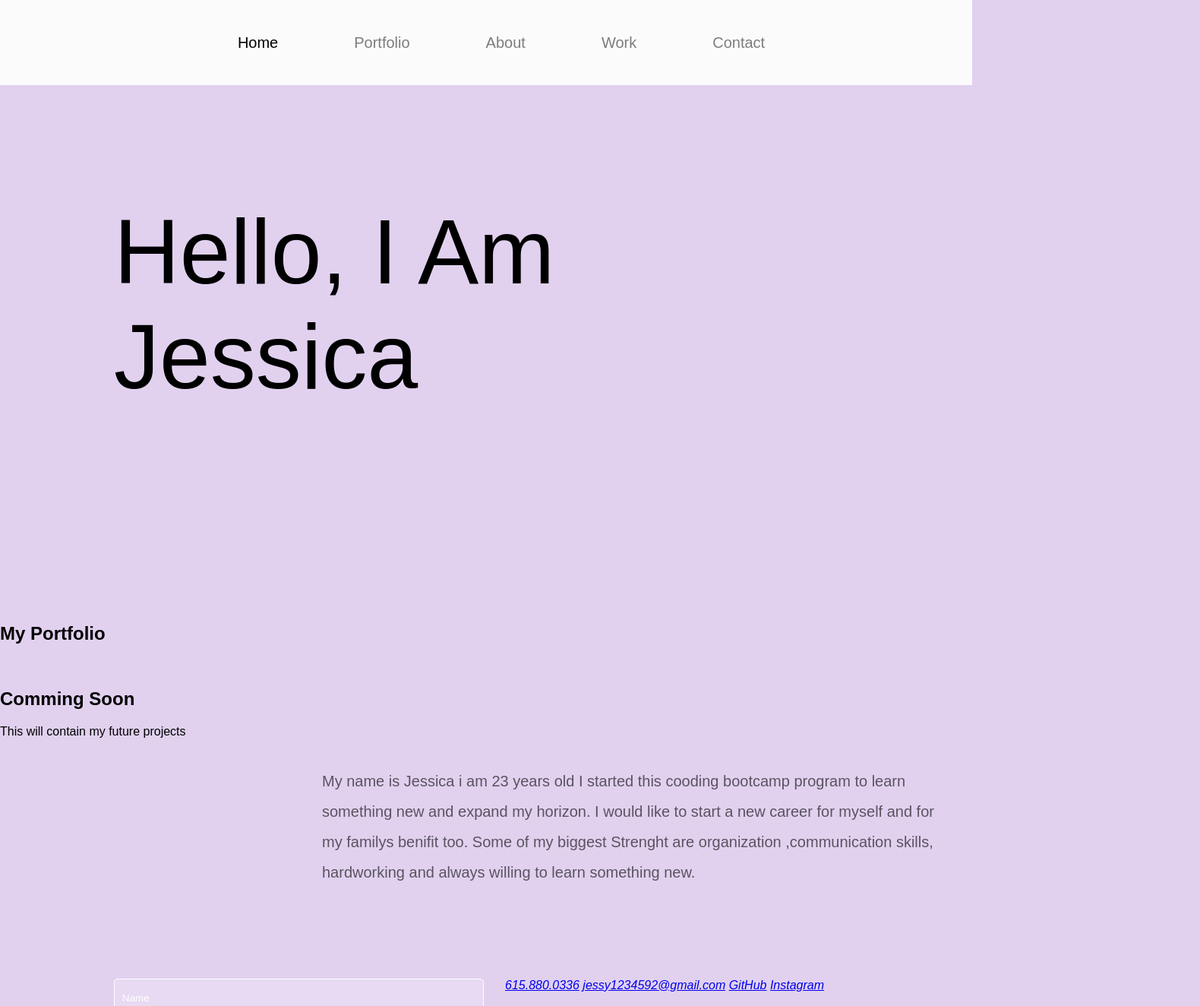
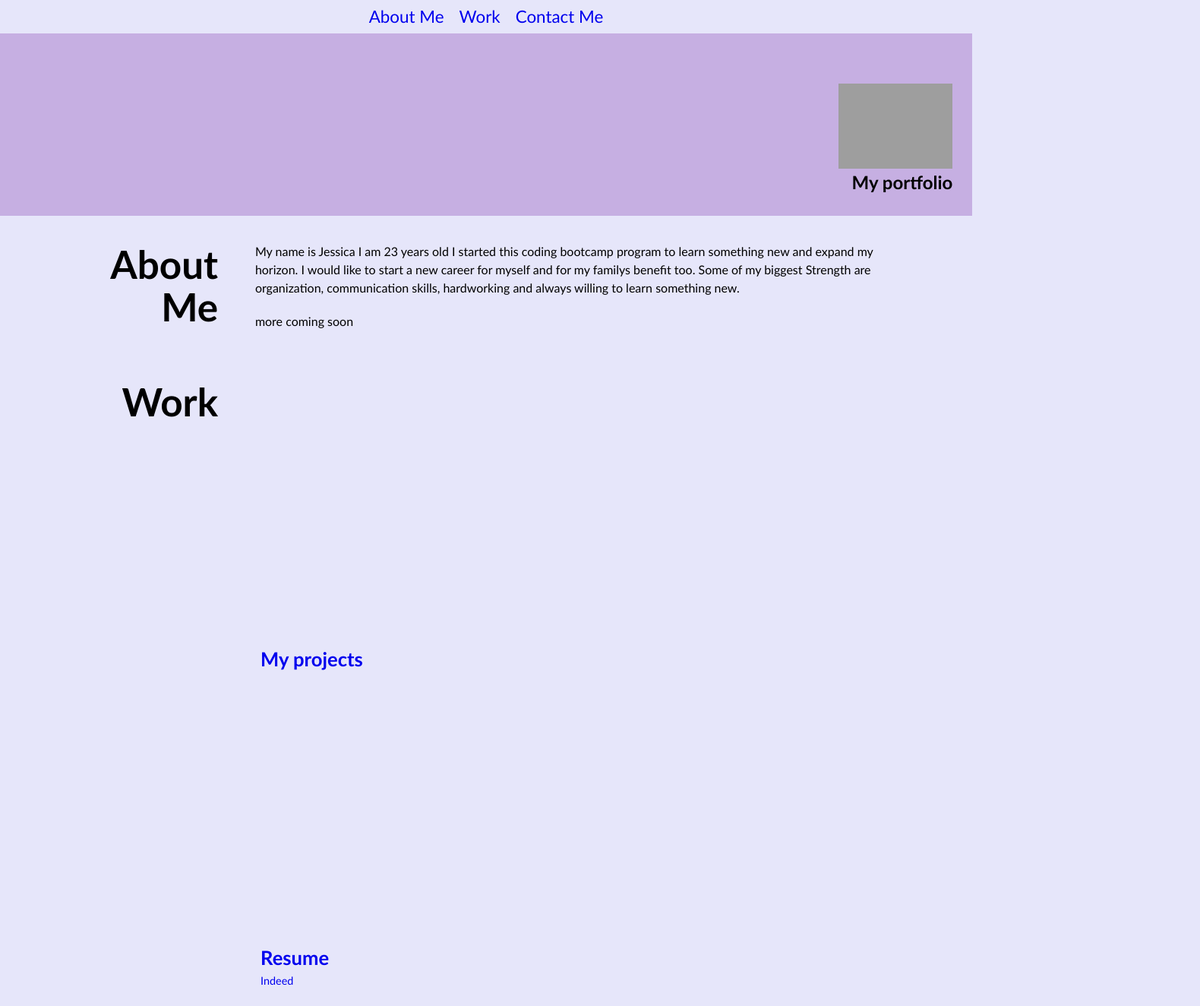
Before and after one commit to knoxjess/mini-project1, a plain HTML site: page index.html in a window 1280 px wide. Shown: the top 1324 px of the page at 76% size, 1580 px wide, since content can reach past the window. Drawn offline with Linux system fonts and the light colour scheme; grey boxes are pictures that could not be loaded.

Commit message:
portfolio-dec19

```diff
--- a/assets/css/style.css
+++ b/assets/css/style.css
@@ -1,138 +1,217 @@
-<!-- navbar -->
-*{
-    margin: 0;
-    padding: 0;
+* {
     box-sizing: border-box;
   }
 
-body{
-    width: 100%;
-    max-width: 1400px;
-    display: block;
-    margin: auto;
-    min-height: 100vh;
-    background: #e1d1ef;
-    font-family: sans-serif;
+  body {
+    margin: 0;
+    padding: 0;
+    font-family: 'Trebuchet MS', 'Lucida Sans Unicode', 'Lucida Grande', 'Lucida Sans', Arial, sans-serif;
+    color: black;
+    background-color: lavender;
+    line-height: 1.5;
   }
 
-.navbar{
-    width: 100%;
-    position: fixed;
-    top: 0;
-    left: 0;
-    display: flex;
-    justify-content: center;
-    align-items: center;
-    z-index: 9;
-    background: #fbfbfb;
+  h1,
+  h2,
+  h3,
+  h4,
+  h5,
+  h6 {
+    margin: 0;
   }
 
-.link-group{
-    list-style: none;
-    display: flex;
+  p {
+    margin: 0;
   }
 
-.link a{
-    color: rgb(0, 0, 0);
-    opacity: 0.5;
-    text-decoration: none;
-    text-transform: capitalize;
-    padding: 10px 30px;
-    margin: 0 20px;
-    line-height: 80px;
-    transition: .5s;
-    font-size: 20px;
+  header {
+    padding: 15px 6% 15px 0;
+    display: flex;
+    flex-direction: row;
+    justify-content: space-between;
+    flex-wrap: wrap;
+    align-items: center;
+    background-color: lavender
+    box-shadow: 0 5px 35px rgba(146, 204, 206, 0.4);
   }
 
-.link a:hover, .link.active a{
-    opacity: 1;
+  header h1 {
+    color: black
+    padding: 5px 1% 5px 6%;
+    margin: 0;
+    font-size: 4vw;
+    line-height: 1;
   }
 
-.home-section{
-    width: 100%;
-    height: 100vh;
-    padding: 0 150px;
+  nav {
     display: flex;
-    align-items: center;
-    position: fixed;
-    top: 0;
-    opacity: 0;
-    transition: 1s;
+    flex-direction: row;
+    flex-wrap: wrap;
+    justify-content: center;
   }
 
-.hero-heading{
-    color: rgb(0, 0, 0);
-    font-size: 120px;
-    text-transform: capitalize;
-    font-weight: 300;
+  nav a {
+    text-decoration: none;
+    padding: 5px 10px;
+    color: black
+    margin: 10px;
+    background-repeat: no-repeat;
+    background-size: 100% 0.2em;
+    background-position: bottom;
+    transition: all 0.25s ease-in;
+    font-size: 1.4rem;
   }
 
-.home-img{
-    position: absolute;
-    top: 0;
-    right: 0;
-    height: 100vh;
-    width: 50%;
-    object-fit: cover;
-    opacity: 0.2;
+  nav a:hover {
+    background-size: 100% 100%;
+    color: rgb(196, 125, 226)
   }
 
-.home-section.active,
-.portfolio-section.active,
-.about-section.active,
-.contact-section.active{
-    position: relative;
-    opacity: 1;
-    z-index: 8;
-}
-ssss
-.about-section{
-    width: 100%;
-    min-height: 100vh;
-    padding: 150px 100px 0;
-    position: fixed;
-    top: 0;
-    opacity: 0;
-    transition: 1s;
+  nav a:last-child {
+    margin-right: 0;
   }
 
-.about{
-    width: 100%;
-    display: grid;
-    grid-template-columns: 30% 65%;
-    grid-gap: 40px;
+  main {
+    margin-top: 20px;
+    margin-bottom: 45px;
   }
 
-.about-img-container{
-    position: relative;
+  .plants {
+    width: 150px;
   }
 
-.about-info{
-    color: rgb(0, 0, 0);
-    opacity: 0.6;
-    font-size: 20px;
-    line-height: 40px;
+  .hero-banner {
+    background: rgb(198, 175, 226);
+    background-image: url("");
+    background-size: cover;
+    background-position: center;
+    background-blend-mode: soft-light;
+    min-height: 30vh;
+    color: var(none);
+    padding: 2% 2%;
+    display: flex;
+    justify-content: flex-end;
+    align-items: flex-end;
+    text-align: right;
+    flex-direction: column;
   }
 
-.about-img{
-    width: 100%;
-    height: 100%;
-    object-fit: cover;
-    border-radius: 20px;
+  .hero-banner div {
+    flex: 0 0 90%;
   }
 
-.contact-section{
-    position: absolute;
-    top: 0;
-    opacity: 0;
-    transition: 1s;
-    padding: 100px 150px;
-    height: 100vh;
-    display: grid;
-    grid-template-columns: repeat(2, 1fr);
-    grid-gap: 50px;
+  .hero-banner h2 {
+    background-color: plum
+    color: lavender
+    margin: 0;
+    padding: 5px 10px;
+    font-size: 2.3rem;
+    line-height: 1.2;
+    display: inline;
   }
 
+  .page-wrapper {
+    max-width: 88%;
+    margin-left: auto;
+    margin-right: auto;
+  }
+
+  .page-section {
+    margin: 25px 0;
+    padding: 10px 0;
+    display: flex;
+    flex-direction: row;
+    flex-wrap: wrap;
+    align-items: stretch;
+    justify-content: space-between;
+  }
+
+  .page-section > h2 {
+    flex: 0 0 20%;
+    text-align: right;
+    padding-right: 15px;
+    border-right: 4px solid var(--primary);
+    font-size: 4vw;
+    line-height: 1.1;
+  }
+
+  .page-section > div {
+    flex: 0 0 77%;
+  }
+
+  .page-section p {
+    margin-bottom: 20px;
+  }
+
+  .flex-container {
+    display: flex;
+    flex-wrap: wrap;
+    justify-content: center;
+  }
+
+  .flex-item {
+    border: 5px solid rgb(0, 0, 0)
+    color: lavender
+    min-height: 150px;
+    max-height: 150px;
+    flex-basis: calc(50% - 1em);
+    display: flex;
+    align-items: flex-end;
+    padding: 0 0 20px 0;
+    margin: 0.5em;
+    text-decoration: none;
+    background-blend-mode: soft-light;
+    background-size: 150%;
+    transition: all 0.5s;
+    font-size: 0.9rem;
+  }
+
+  /* feature first portfolio item */
+  .flex-item{
+      min-height: 400px;
+      flex-basis: 100%;
+  }
+
+  .flex-item:hover {
+    background-color: rgba(0, 0, 0, 0.3);
+  }
+
+  .flex-item div {
+    background-color:white
+    padding: 8px 10px;
+  }
+
+  .flex-item h3 {
+    font-size: 1.6rem;
+  }
+
+
+  .contact address {
+    display: flex;
+    flex-wrap: wrap;
+    justify-content: space-around;
+    align-items: center;
+    height: 100%;
+  }
+
+  .contact address a {
+    color: black;
+    padding: 5px;
+    text-decoration: none;
+    font-size: 1.3rem;
+    font-style: normal;
+    background-repeat: no-repeat;
+    background-size: 100% 0.2em;
+    background-position: bottom;
+    transition: all 0.25s ease-in;
+    margin: 0 0.2rem 0.1rem;
+    display: inline-block;
+  }
+
+  .contact address a:hover {
+    background-size: 100% 88%;
+    color: purple
+  }
   .contact-form input, .contact-form textarea{
     width: 100%;
     height: 40px;
@@ -156,7 +235,7 @@ ssss
 }
 
 .form-submit-btn{
-    background: #ff4f4f;
+    background: #a666bf;
     color: #fff;
     text-transform: capitalize;
     padding: 15px 40px;
@@ -166,3 +245,64 @@ ssss
     border-radius: 10px;
     cursor: pointer;
 }
+
+
+
+  /* portfolio project images */
+
+
+  /* end portfolio project images */
+
+  @media screen and (max-width: 980px) {
+    header {
+      padding: 0 0 10px 0;
+      justify-content: center;
+      text-align: center;
+    }
+
+    header h1 {
+      width: 100%;
+      padding: 5px;
+      margin-bottom: 10px;
+      font-size: 10vw;
+    }
+
+    header nav {
+      justify-content: center;
+    }
+
+    .page-section > h2,
+    .page-section > div {
+      flex: 0 0 100%;
+    }
+
+    .page-section > h2 {
+      border-right: none;
+      border-bottom: 4px solid
+      margin-bottom: 20px;
+      padding-bottom: 10px;
+      text-align: left;
+      font-size: 7vw;
+    }
+  }
+
+  @media screen and (max-width: 768px) {
+    .flex-item,
+    .flex-item:first-child {
+      flex-basis: 100%;
+    }
+
+    .flex-item:first-child {
+      min-height: 150px;
+    }
+
+    .hero-banner {
+      justify-content: center;
+      text-align: center;
+    }
+
+    .contact address {
+      flex-direction: column;
+      align-items: flex-start;
+    }
+  }
--- a/index.html
+++ b/index.html
@@ -1,76 +1,109 @@
 <!DOCTYPE html>
 <html lang="en">
+
 <head>
   <meta charset="UTF-8">
-    <meta http-equiv="X-UA-Compatible" content="IE=edge">
   <meta name="viewport" content="width=device-width, initial-scale=1.0">
-    <title>My mini project</title>
-    <link rel="stylesheet" href="./assets/css/style.css">
+  <meta http-equiv="X-UA-Compatible" content="ie=edge">
+  <title>Lernantino // Web Developer</title>
+  <link rel="stylesheet" href="./assets/css/style.css" />
 </head>
 
-<!-- navbar -->
-<nav class="navbar">
-    <ul class="link-group">
-        <li class="link active"><a href="#">home</a></li>
-        <li class="link"><a href="#">portfolio</a></li>
-        <li class="link"><a href="#">about</a></li>
-        <li class="link"><a herf="#">work</a></li>
-        <li class="link"><a href="#">contact</a></li>
-    </ul>
+<body>
+  <!-- main logo / nav -->
+    <nav>
+      <a href="#about">About Me</a>
+      <a href="#work">Work</a>
+      <a href="#contact">Contact Me</a>
     </nav>
 
-<!-- home section -->
-<body>
-<section class="home-section active">
-    <h1 class="hero-heading">hello, i am <br> Jessica</h1>
-    <img >
+  <!-- hero banner -->
+  <section class="hero-banner">
+   <img class="plants" src="img/IMG_7267.jpg" alt="">
+    <h1>My portfolio</h1>
   </section>
 
-<!-- portfolio section -->
-<section class="portfolio-section active">
-    <h1 class="portfolio-heading">My Portfolio</h1>
-    <div class="portfolio-container">
-        <div class="portfolio-card">
-            <img >
-            <div class="portfolio-content">
-                <h1 class="portfolio-title">Comming Soon</h1>
-                <p class="portfolio-info">
-                   This will contain my future projects
+  <main class="page-wrapper">
+    <!-- about me -->
+    <section class="page-section" id="about">
+      <h2>About Me</h2>
+      <div>
+        <p>
+          My name is Jessica I am 23 years old
+            I started this coding bootcamp program to learn something new and expand my horizon.
+            I would like to start a new career for myself and for my familys benefit too.
+           Some of my biggest Strength are organization, communication skills, hardworking and always willing to learn something new.
+
+        </p>
+        <p>
+          more coming soon
         </p>
       </div>
     </section>
 
-<!-- about section -->
-<section class="about-section active">
-    <div class="about">
-        <div class="about-img-container">
-            <img >
+    <!-- portfolio container -->
+    <section class="page-section" id="work">
+      <h2>Work</h2>
+      <div class="flex-container">
+
+        <a href="#" class="flex-item">
+          <div>
+            <h3>My projects</h3>
           </div>
-        <p class="about-info">My name is Jessica i am 23 years old
-            I started this cooding bootcamp program to learn something new and expand my horizon.
-            I would like to start a new career for myself and for my familys benifit too.
-           Some of my biggest Strenght are organization ,communication skills, hardworking and always willing to learn something new.
-        </p>
+        </a>
+
+        <a href="#" class="flex-item ">
+          <div>
+            <h3>Resume</h3>
+            <span>Indeed</span>
+          </div>
+        </a>
+        <a href="#" class="flex-item ">
+          <div>
+            <h3>n/a</h3>
+            <span>n/a</span>
+          </div>
+        </a>
+
+        <a href="#" class="flex-item ">
+          <div>
+            <h3>n/a</h3>
+            <span>n/a</span>
+          </div>
+        </a>
+
+
+        <a href="#" class="flex-item run-buddy">
+          <div>
+            <h3>skills</h3>
+            <span>HTML/CSS</span>
+          </div>
+        </a>
+
       </div>
     </section>
 
-<!-- contact section -->
-<section class="contact-section active">
+    <!-- contact -->
+    <section class="page-section contact" id="contact">
+      <h2>Contact Me</h2>
+      <div>
+        <address>
+          <a href="tel:615.880.0336">615.880.0336</a>
+          <a href="Jessicagonzalezv92@gmail.com">Jessicagonzalezv92@gmail.com</a>
+          <a href="https://github.com/knoxjess">GitHub</a>
+          <a href="https://www.instagram.com/j.gonzalez.v.k/">Instagram </a>
+        </address>
+      </div>
+    </section>
+    <section class="contact-section">
       <form class="contact-form">
           <input type="text" name="name" id="name" autocomplete="off" placeholder="name">
           <input type="text" name="email" id="email" autocomplete="off" placeholder="email">
           <textarea name="msg" id="msg" placeholder="message" autocomplete="off"></textarea>
           <button type="submit" class="form-submit-btn">contact</button>
       </form>
+  </section>
+  </main>
+</body>
 
-        <address>
-            <a href="tel: 6158800336">615.880.0336</a>
-            <a href="mailto:jessy1234592@gmail.com">jessy1234592@gmail.com</a>
-            <a href="https://github.com/knoxjess">GitHub</a>
-            <a href="https://www.instagram.com/j.gonzalez.v.k/">Instagram</a>
-            <a href="https://my.indeed.com/p/jessicag-xr6ilyx" class="flex-iteam resume"></a>
-        </address>
-</section>
-<script src="myscripts.js"></script>
-</body>
 </html>
```
Also changed, not shown: assets/script.js (deleted, +0 -19 lines), 6 other files. Lines whose indentation alone changed are shown as unchanged.
